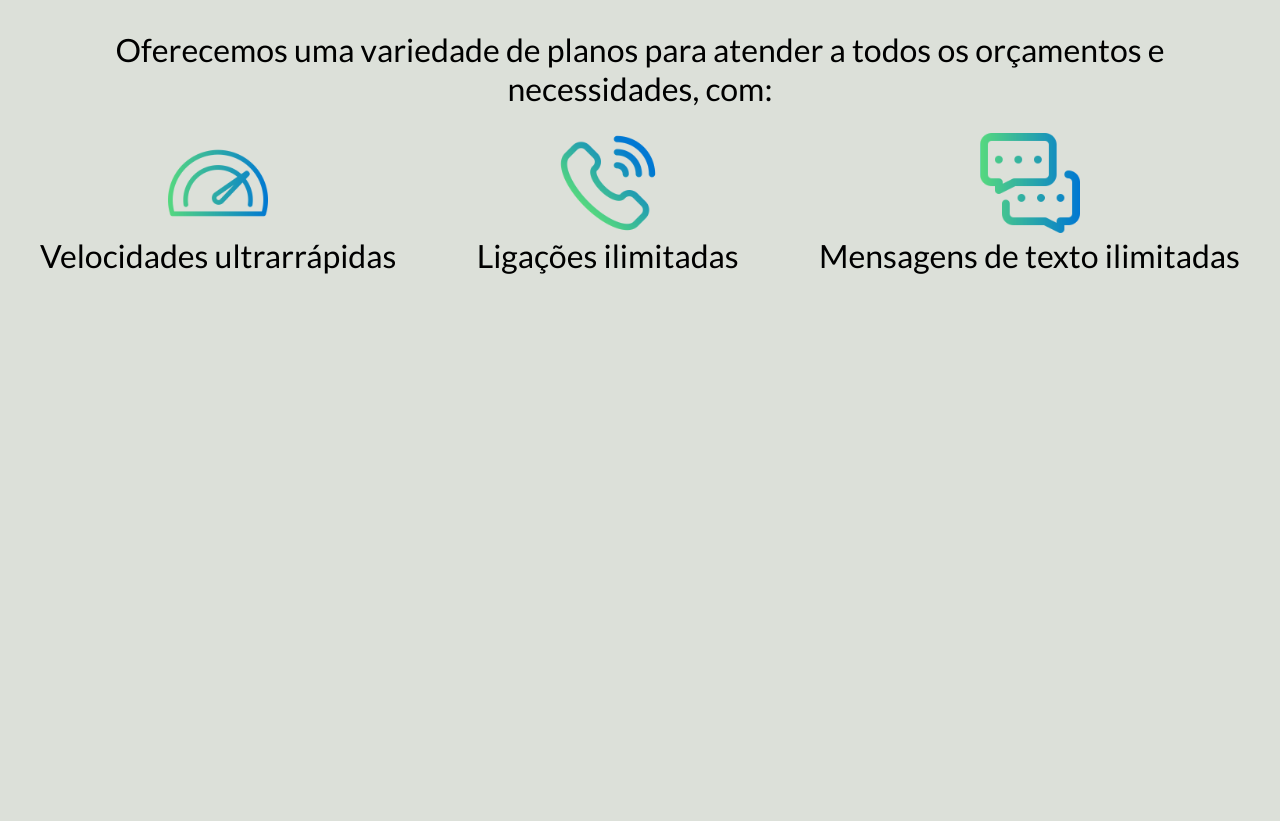
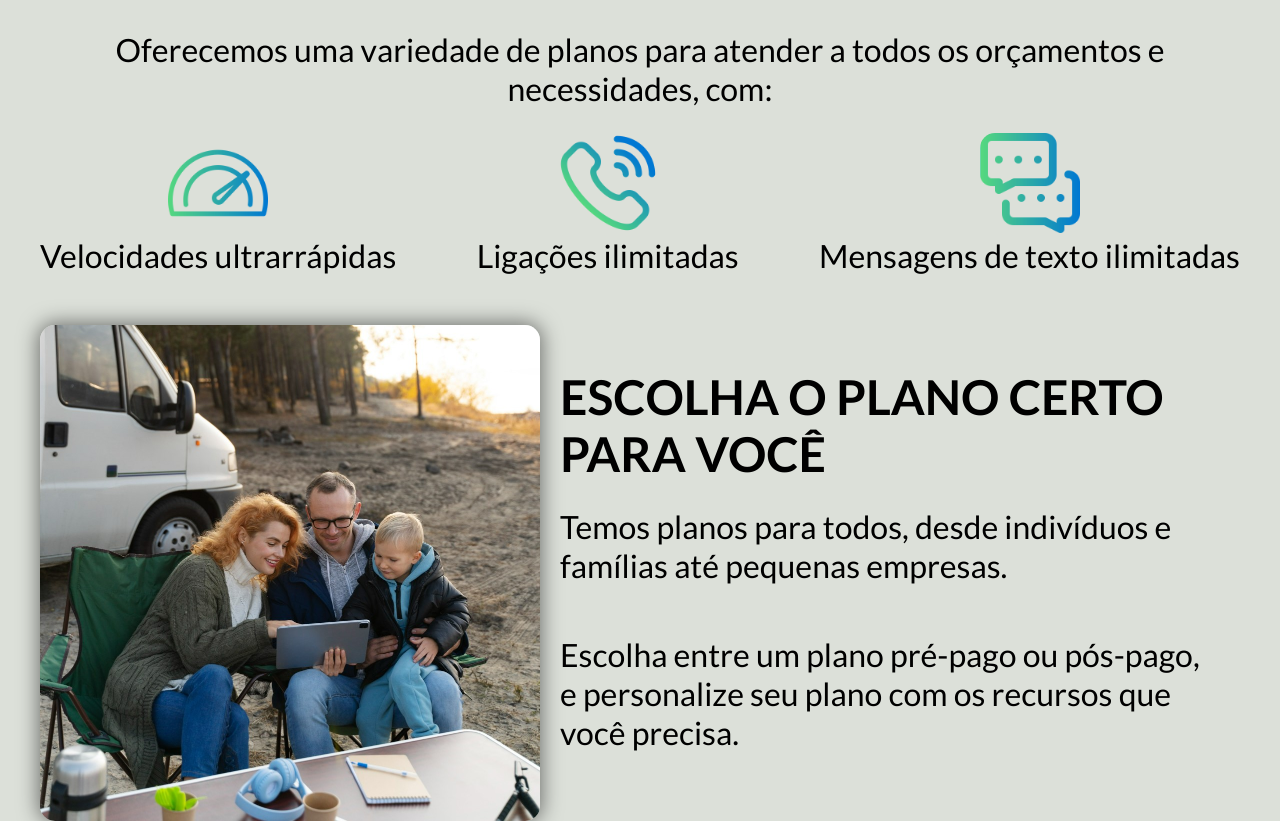
Before and after one commit to alexandreraminelli/SENACOM, a plain HTML site: page index.html in a window 1280 px wide. Shown: the part 980-1801 px from the top of the page. Before the commit the page ends 1305 px from the top, so only its background shows below. Drawn offline with Linux system fonts and the light colour scheme.

Commit message:
Sessão com imagem à esquerda

```diff
--- a/index.html
+++ b/index.html
@@ -39,18 +39,26 @@
         <p>Oferecemos uma variedade de planos para atender a todos os orçamentos e necessidades, com:</p>
         <ul class="lista-icones-horizontal">
           <li>
-            <img src="icones/rapido.png" alt="Ícone de speedtest" />
+            <img src="icones/rapido.png" alt="Ícone de speedtest" class="icone" />
             <p>Velocidades ultrarrápidas</p>
           </li>
           <li>
-            <img src="icones/ligacao.png" alt="Ícone de ligação" />
+            <img src="icones/ligacao.png" alt="Ícone de ligação" class="icone" />
             <p>Ligações ilimitadas</p>
           </li>
           <li>
-            <img src="icones/mensagem.png" alt="Ícone de mensagem de texto" />
+            <img src="icones/mensagem.png" alt="Ícone de mensagem de texto" class="icone" />
             <p>Mensagens de texto ilimitadas</p>
           </li>
         </ul>
+      </section>
+      <section class="imagem-esquerda">
+        <img src="paginas/inicio/imagens/familia.jpg" alt="" />
+        <article>
+          <h2>Escolha o plano certo para você</h2>
+          <p>Temos planos para todos, desde indivíduos e famílias até pequenas empresas.</p>
+          <p>Escolha entre um plano pré-pago ou pós-pago, e personalize seu plano com os recursos que você precisa.</p>
+        </article>
       </section>
     </main>
     <footer></footer>
--- a/style/estilo.css
+++ b/style/estilo.css
@@ -141,6 +141,15 @@ section#capa p {
   font-variant: small-caps;
   font-size: 1.5em;
 }
+/* IMAGENS */
+img {
+  border-radius: 15px;
+  box-shadow: 0 0 20px 2px rgba(0, 0, 0, 0.5);
+}
+img.icone {
+  background: none;
+  box-shadow: none;
+}
 /* Texto dentro do main */
 main article {
   max-width: 1000px;
@@ -151,13 +160,16 @@ h2 {
   text-transform: uppercase;
   font-size: 3em;
 }
+main section p {
+  font-size: 2em;
+  padding: 25px 0;
+}
+/* ADQUIRA PLANO */
 section.adquira-plano {
   padding: 50px 0;
 }
 section.adquira-plano p {
-  padding: 25px 0;
   text-align: center;
-  font-size: 2em;
 }
 /* LISTA COM ÍCONES NA HORIZONTAL */
 ul.lista-icones-horizontal {
@@ -175,9 +187,28 @@ ul.lista-icones-horizontal li {
 ul.lista-icones-horizontal p {
   padding: 0;
 }
+/* SECTIONS COM IMAGEM NA ESQUERDA E TEXTO NA DIREITA */
+.imagem-esquerda {
+  display: flex;
+  align-items: center;
+}
+.imagem-esquerda h2 {
+  text-align: left;
+}
+.imagem-esquerda p {
+  text-align: left;
+}
+.imagem-esquerda img {
+  width: 500px;
+}
+.imagem-esquerda article {
+  flex: 1;
+  padding: 20px;
+}
 
 /* PADDING DE SECTIONS E ARTICLES */
-.adquira-plano {
+.adquira-plano,
+.imagem-esquerda {
   max-width: 1200px;
   margin: auto;
 }
```
Also changed, not shown: paginas/inicio/imagens/familia.jpg (added).
